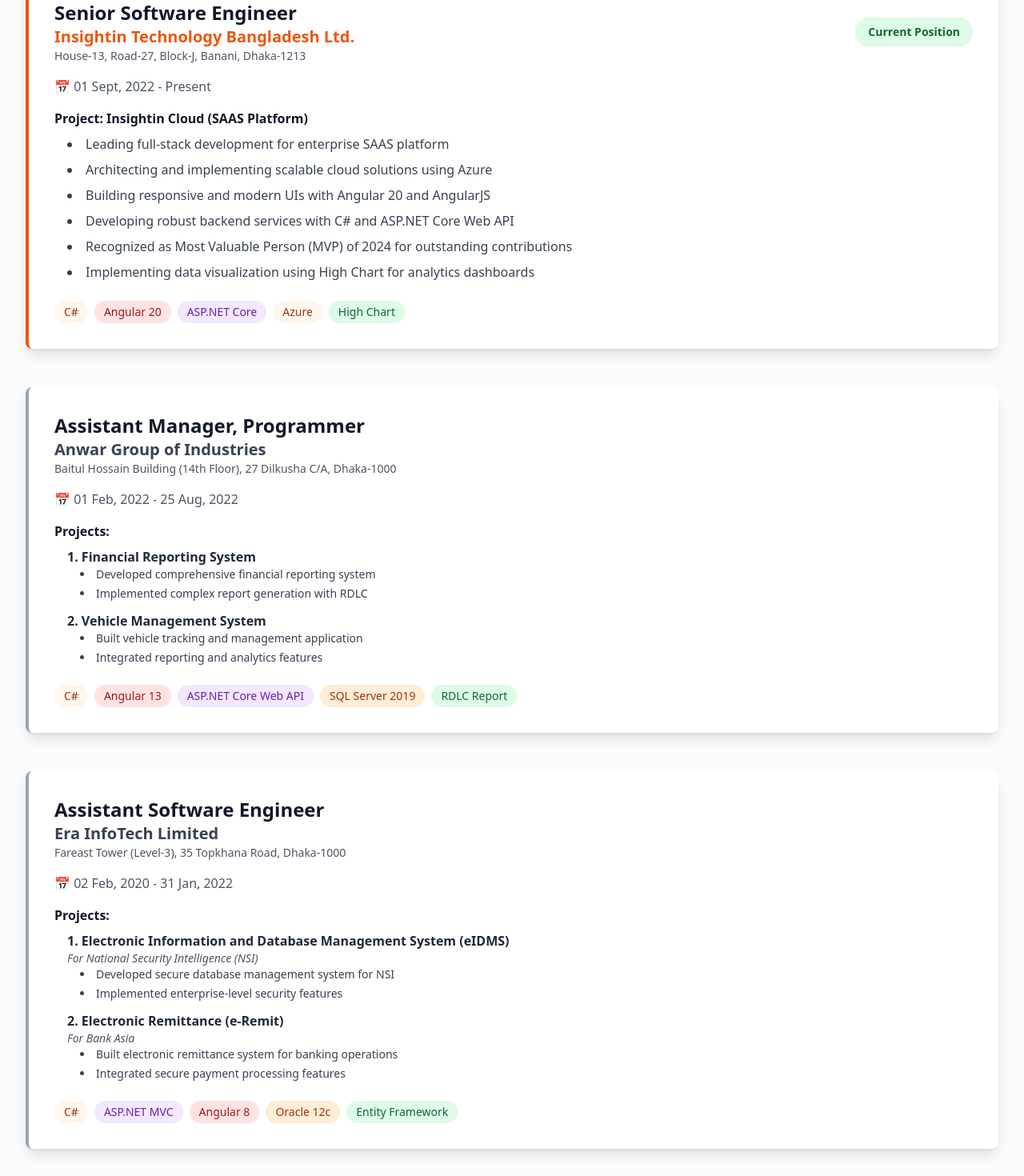
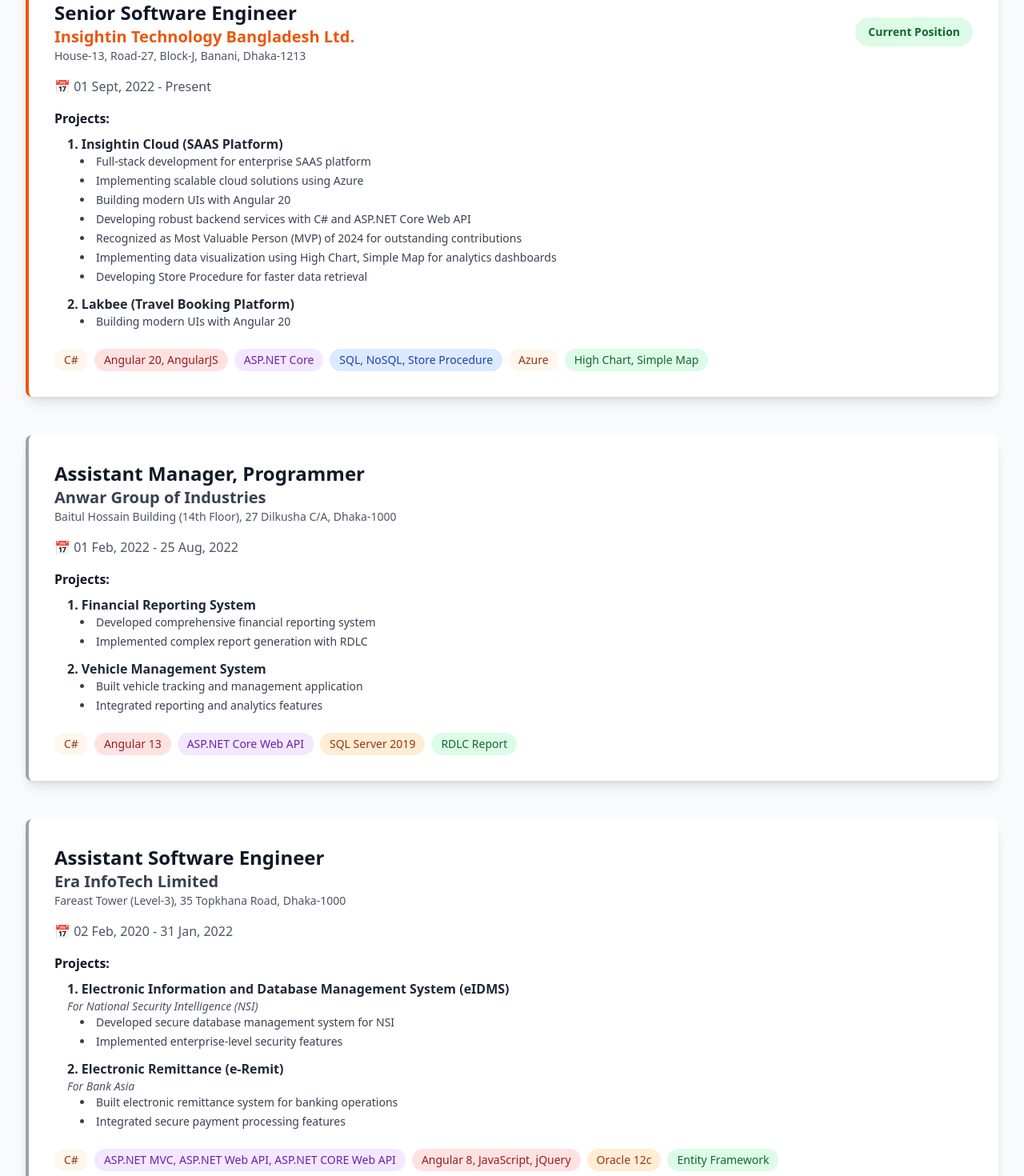
Before and after one commit to ibrahimsumon1994/Portfolio, an Angular app: page /experience in a window 1280 px wide. Shown: the part 300-1770 px from the top of the page at 80% size. Built offline with nearby package versions, Linux system fonts and the light colour scheme.

Commit message:
feat: update project descriptions, enhance skills section, and improve navbar styling

```diff
--- a/src/app/components/awards/awards.html
+++ b/src/app/components/awards/awards.html
@@ -33,9 +33,8 @@
             <div class="bg-white rounded-lg p-6 border-l-4 border-green-600 shadow-md">
               <p class="text-gray-700 italic leading-relaxed">
                 "Congratulations from all of us! Your exceptional work ethic, innovative solutions, and commitment
-                to excellence have made a significant impact on our team and projects. Ibrahim has consistently
-                demonstrated leadership qualities, technical prowess, and a collaborative spirit that inspires
-                everyone around him. This award is a testament to your hard work and dedication throughout the year."
+                to excellence have made a significant impact on our team and projects. This award is a testament to your hard work
+                and dedication throughout the year."
               </p>
               <p class="text-gray-600 mt-4 font-semibold">
                 - Insightin Technology Leadership Team
--- a/src/app/components/experience/experience.html
+++ b/src/app/components/experience/experience.html
@@ -24,22 +24,35 @@
           <span class="font-semibold">📅</span> 01 Sept, 2022 - Present
         </p>
         <div class="mb-4">
-          <h4 class="font-bold text-gray-900 mb-2">Project: Insightin Cloud (SAAS Platform)</h4>
-          <ul class="list-disc list-inside space-y-2 text-gray-700 ml-4">
-            <li>Leading full-stack development for enterprise SAAS platform</li>
-            <li>Architecting and implementing scalable cloud solutions using Azure</li>
-            <li>Building responsive and modern UIs with Angular 20 and AngularJS</li>
-            <li>Developing robust backend services with C# and ASP.NET Core Web API</li>
-            <li>Recognized as Most Valuable Person (MVP) of 2024 for outstanding contributions</li>
-            <li>Implementing data visualization using High Chart for analytics dashboards</li>
-          </ul>
+          <h4 class="font-bold text-gray-900 mb-2">Projects:</h4>
+          <div class="space-y-3 ml-4">
+            <div>
+              <p class="font-semibold text-gray-800">1. Insightin Cloud (SAAS Platform)</p>
+              <ul class="list-disc list-inside space-y-1 text-gray-700 ml-4 text-sm">
+                <li>Full-stack development for enterprise SAAS platform</li>
+                <li>Implementing scalable cloud solutions using Azure</li>
+                <li>Building modern UIs with Angular 20</li>
+                <li>Developing robust backend services with C# and ASP.NET Core Web API</li>
+                <li>Recognized as Most Valuable Person (MVP) of 2024 for outstanding contributions</li>
+                <li>Implementing data visualization using High Chart, Simple Map for analytics dashboards</li>
+                <li>Developing Store Procedure for faster data retrieval</li>
+              </ul>
+            </div>
+            <div>
+              <p class="font-semibold text-gray-800">2. Lakbee (Travel Booking Platform)</p>
+              <ul class="list-disc list-inside space-y-1 text-gray-700 ml-4 text-sm">
+                <li>Building modern UIs with Angular 20</li>
+              </ul>
+            </div>
+          </div>
         </div>
         <div class="mt-6 flex flex-wrap gap-2">
           <span class="bg-brand-50 text-brand-800 px-3 py-1 rounded-full text-sm">C#</span>
-          <span class="bg-red-100 text-red-800 px-3 py-1 rounded-full text-sm">Angular 20</span>
+          <span class="bg-red-100 text-red-800 px-3 py-1 rounded-full text-sm">Angular 20, AngularJS</span>
           <span class="bg-purple-100 text-purple-800 px-3 py-1 rounded-full text-sm">ASP.NET Core</span>
+          <span class="bg-blue-100 text-blue-800 px-3 py-1 rounded-full text-sm">SQL, NoSQL, Store Procedure</span>
           <span class="bg-brand-50 text-brand-800 px-3 py-1 rounded-full text-sm">Azure</span>
-          <span class="bg-green-100 text-green-800 px-3 py-1 rounded-full text-sm">High Chart</span>
+          <span class="bg-green-100 text-green-800 px-3 py-1 rounded-full text-sm">High Chart, Simple Map</span>
         </div>
       </div>
 
@@ -118,8 +131,8 @@
         </div>
         <div class="mt-6 flex flex-wrap gap-2">
           <span class="bg-brand-50 text-brand-800 px-3 py-1 rounded-full text-sm">C#</span>
-          <span class="bg-purple-100 text-purple-800 px-3 py-1 rounded-full text-sm">ASP.NET MVC</span>
-          <span class="bg-red-100 text-red-800 px-3 py-1 rounded-full text-sm">Angular 8</span>
+          <span class="bg-purple-100 text-purple-800 px-3 py-1 rounded-full text-sm">ASP.NET MVC, ASP.NET Web API, ASP.NET CORE Web API</span>
+          <span class="bg-red-100 text-red-800 px-3 py-1 rounded-full text-sm">Angular 8, JavaScript, jQuery</span>
           <span class="bg-orange-100 text-orange-800 px-3 py-1 rounded-full text-sm">Oracle 12c</span>
           <span class="bg-green-100 text-green-800 px-3 py-1 rounded-full text-sm">Entity Framework</span>
         </div>
@@ -168,7 +181,7 @@
         </div>
         <div class="text-center">
           <div class="text-4xl mb-2">👥</div>
-          <h3 class="text-2xl font-bold text-brand-600 mb-2">5+</h3>
+          <h3 class="text-2xl font-bold text-brand-600 mb-2">6+</h3>
           <p class="text-gray-700">Years of Professional Experience</p>
         </div>
       </div>
--- a/src/app/components/home/home.html
+++ b/src/app/components/home/home.html
@@ -1,5 +1,5 @@
 <!-- Hero Section -->
-<section class="bg-gradient-to-br from-brand-600 via-brand-700 to-red-800 text-white py-20">
+<section class="bg-gradient-to-r from-orange-500 to-orange-600 text-white bg-cover bg-center py-20">
   <div class="max-w-7xl mx-auto px-4 sm:px-6 lg:px-8">
     <div class="text-center">
       <h1 class="text-5xl md:text-6xl font-bold mb-4 animate-fade-in">
--- a/src/app/components/navbar/navbar.html
+++ b/src/app/components/navbar/navbar.html
@@ -2,7 +2,7 @@
   <div class="max-w-7xl mx-auto px-4 sm:px-6 lg:px-8">
     <div class="flex items-center justify-between h-16">
       <div class="flex-shrink-0">
-  <a routerLink="/" class="text-2xl font-bold text-brand-600 hover:text-brand-500 transition-colors">
+  <a routerLink="/" class="text-2xl font-bold text-brand-500 hover:text-brand-400 transition-colors">
           Ibrahim Sumon
         </a>
       </div>
--- a/src/app/components/projects/projects.html
+++ b/src/app/components/projects/projects.html
@@ -9,7 +9,7 @@
       <!-- Project 1 -->
       <div class="bg-white rounded-lg shadow-lg overflow-hidden hover:shadow-2xl transition-shadow">
         <div class="bg-gradient-to-r from-brand-600 to-brand-700 h-48 flex items-center justify-center text-white text-6xl">
-          ☁️
+          🏥
         </div>
         <div class="p-6">
           <h3 class="text-2xl font-bold text-gray-900 mb-2">Insightin Cloud (SAAS Platform)</h3>
@@ -18,14 +18,35 @@
           </p>
           <div class="flex flex-wrap gap-2 mb-4">
             <span class="bg-brand-50 text-brand-800 px-3 py-1 rounded-full text-sm">C#</span>
-            <span class="bg-red-100 text-red-800 px-3 py-1 rounded-full text-sm">Angular 20</span>
-            <span class="bg-purple-100 text-purple-800 px-3 py-1 rounded-full text-sm">ASP.NET Core</span>
+            <span class="bg-red-100 text-red-800 px-3 py-1 rounded-full text-sm">Angular 20, AngularJS</span>
+            <span class="bg-purple-100 text-purple-800 px-3 py-1 rounded-full text-sm">ASP.NET Core, ASP.NET Core Web API</span>
+            <span class="bg-blue-50 text-blue-800 px-3 py-1 rounded-full text-sm">MSSQL, MongoDB</span>
             <span class="bg-brand-50 text-brand-800 px-3 py-1 rounded-full text-sm">Azure</span>
           </div>
         </div>
       </div>
 
       <!-- Project 2 -->
+      <div class="bg-white rounded-lg shadow-lg overflow-hidden hover:shadow-2xl transition-shadow">
+        <div class="bg-gradient-to-r from-sky-500 to-blue-600 h-48 flex items-center justify-center text-white text-6xl">
+          ✈️
+        </div>
+        <div class="p-6">
+          <h3 class="text-2xl font-bold text-gray-900 mb-2">Lakbee (Travel Booking Platform)</h3>
+          <p class="text-gray-600 mb-4">
+            Travel booking SAAS platform with real-time availability and booking management.
+          </p>
+          <div class="flex flex-wrap gap-2 mb-4">
+            <span class="bg-brand-50 text-brand-800 px-3 py-1 rounded-full text-sm">C#</span>
+            <span class="bg-red-100 text-red-800 px-3 py-1 rounded-full text-sm">Angular 20</span>
+            <span class="bg-purple-100 text-purple-800 px-3 py-1 rounded-full text-sm">ASP.NET Core Web API</span>
+            <span class="bg-blue-100 text-blue-800 px-3 py-1 rounded-full text-sm">MongoDB</span>
+            <span class="bg-brand-50 text-brand-800 px-3 py-1 rounded-full text-sm">Azure</span>
+          </div>
+        </div>
+      </div>
+
+      <!-- Project 3 -->
       <div class="bg-white rounded-lg shadow-lg overflow-hidden hover:shadow-2xl transition-shadow">
         <div class="bg-gradient-to-r from-green-500 to-green-700 h-48 flex items-center justify-center text-white text-6xl">
           💰
@@ -44,7 +65,7 @@
         </div>
       </div>
 
-      <!-- Project 3 -->
+      <!-- Project 4 -->
       <div class="bg-white rounded-lg shadow-lg overflow-hidden hover:shadow-2xl transition-shadow">
         <div class="bg-gradient-to-r from-purple-500 to-purple-700 h-48 flex items-center justify-center text-white text-6xl">
           🚗
@@ -57,13 +78,13 @@
           <div class="flex flex-wrap gap-2 mb-4">
             <span class="bg-brand-50 text-brand-800 px-3 py-1 rounded-full text-sm">C#</span>
             <span class="bg-red-100 text-red-800 px-3 py-1 rounded-full text-sm">Angular 13</span>
-            <span class="bg-purple-100 text-purple-800 px-3 py-1 rounded-full text-sm">ASP.NET Core</span>
+            <span class="bg-purple-100 text-purple-800 px-3 py-1 rounded-full text-sm">ASP.NET Core Web API</span>
             <span class="bg-orange-100 text-orange-800 px-3 py-1 rounded-full text-sm">SQL Server</span>
           </div>
         </div>
       </div>
 
-      <!-- Project 4 -->
+      <!-- Project 5 -->
       <div class="bg-white rounded-lg shadow-lg overflow-hidden hover:shadow-2xl transition-shadow">
         <div class="bg-gradient-to-r from-red-500 to-red-700 h-48 flex items-center justify-center text-white text-6xl">
           🔒
@@ -75,14 +96,15 @@
           </p>
           <div class="flex flex-wrap gap-2 mb-4">
             <span class="bg-brand-50 text-brand-800 px-3 py-1 rounded-full text-sm">C#</span>
-            <span class="bg-purple-100 text-purple-800 px-3 py-1 rounded-full text-sm">ASP.NET MVC</span>
+            <span class="bg-purple-100 text-purple-800 px-3 py-1 rounded-full text-sm">ASP.NET MVC, ASP.NET Web API</span>
+            <span class="bg-blue-100 text-blue-800 px-3 py-1 rounded-full text-sm">JavaScript, jQuery</span>
             <span class="bg-orange-100 text-orange-800 px-3 py-1 rounded-full text-sm">Oracle 12c</span>
             <span class="bg-green-100 text-green-800 px-3 py-1 rounded-full text-sm">Entity Framework</span>
           </div>
         </div>
       </div>
 
-      <!-- Project 5 -->
+      <!-- Project 6 -->
       <div class="bg-white rounded-lg shadow-lg overflow-hidden hover:shadow-2xl transition-shadow">
         <div class="bg-gradient-to-r from-cyan-500 to-cyan-700 h-48 flex items-center justify-center text-white text-6xl">
           🏦
@@ -101,7 +123,7 @@
         </div>
       </div>
 
-      <!-- Project 6 -->
+      <!-- Project 7 -->
       <div class="bg-white rounded-lg shadow-lg overflow-hidden hover:shadow-2xl transition-shadow">
         <div class="bg-gradient-to-r from-indigo-500 to-indigo-700 h-48 flex items-center justify-center text-white text-6xl">
           📦
--- a/src/app/components/skills/skills.html
+++ b/src/app/components/skills/skills.html
@@ -16,7 +16,7 @@
           <div class="w-full bg-gray-200 rounded-full h-3 mb-2">
             <div class="bg-red-600 h-3 rounded-full" style="width: 95%"></div>
           </div>
-          <p class="text-sm text-gray-600">Angular 8, 13, 20, AngularJS</p>
+          <p class="text-sm text-gray-600">Angular 20, AngularJS</p>
         </div>
         <div class="bg-white rounded-lg shadow-md p-6 hover:shadow-xl transition-shadow">
           <h3 class="font-bold text-xl mb-2 text-brand-600">JavaScript/jQuery</h3>
@@ -26,11 +26,11 @@
           <p class="text-sm text-gray-600">Modern JS patterns, jQuery</p>
         </div>
         <div class="bg-white rounded-lg shadow-md p-6 hover:shadow-xl transition-shadow">
-          <h3 class="font-bold text-xl mb-2 text-orange-600">HTML, CSS, Bootstrap</h3>
+          <h3 class="font-bold text-xl mb-2 text-blue-600">HTML, CSS, Bootstrap</h3>
           <div class="w-full bg-gray-200 rounded-full h-3 mb-2">
-            <div class="bg-orange-600 h-3 rounded-full" style="width: 95%"></div>
+            <div class="bg-blue-600 h-3 rounded-full" style="width: 95%"></div>
           </div>
-          <p class="text-sm text-gray-600">Semantic HTML, CSS3, Bootstrap, Material</p>
+          <p class="text-sm text-gray-600">Semantic HTML, CSS3, Bootstrap, Material, Tailwind CSS</p>
         </div>
         <div class="bg-white rounded-lg shadow-md p-6 hover:shadow-xl transition-shadow">
           <h3 class="font-bold text-xl mb-2 text-green-600">High Chart</h3>
@@ -38,6 +38,13 @@
             <div class="bg-green-600 h-3 rounded-full" style="width: 85%"></div>
           </div>
           <p class="text-sm text-gray-600">Data visualization, Interactive charts</p>
+        </div>
+        <div class="bg-white rounded-lg shadow-md p-6 hover:shadow-xl transition-shadow">
+          <h3 class="font-bold text-xl mb-2 text-purple-600">Simple Map</h3>
+          <div class="w-full bg-gray-200 rounded-full h-3 mb-2">
+            <div class="bg-purple-600 h-3 rounded-full" style="width: 85%"></div>
+          </div>
+          <p class="text-sm text-gray-600">US Map, Interactive map with different states, county and zip code</p>
         </div>
       </div>
     </div>
@@ -63,7 +70,7 @@
           <p class="text-sm text-gray-600">EF Core, LINQ, Lambda Expression</p>
         </div>
         <div class="bg-white rounded-lg shadow-md p-6 hover:shadow-xl transition-shadow">
-          <h3 class="font-bold text-xl mb-2 text-brand-600">RDLC Report</h3>
+          <h3 class="font-bold text-xl mb-2 text-brand-600">Report</h3>
           <div class="w-full bg-gray-200 rounded-full h-3 mb-2">
             <div class="bg-brand-600 h-3 rounded-full" style="width: 85%"></div>
           </div>
@@ -83,21 +90,21 @@
           <div class="w-full bg-gray-200 rounded-full h-3 mb-2">
             <div class="bg-orange-800 h-3 rounded-full" style="width: 95%"></div>
           </div>
-          <p class="text-sm text-gray-600">SQL Server 2008-2019, Oracle 12c, Store Procedure</p>
+          <p class="text-sm text-gray-600">MSSQL Server, Oracle 12c, Store Procedure</p>
         </div>
         <div class="bg-white rounded-lg shadow-md p-6 hover:shadow-xl transition-shadow">
           <h3 class="font-bold text-xl mb-2 text-green-700">NoSQL</h3>
           <div class="w-full bg-gray-200 rounded-full h-3 mb-2">
             <div class="bg-green-700 h-3 rounded-full" style="width: 85%"></div>
           </div>
-          <p class="text-sm text-gray-600">NoSQL databases for modern apps</p>
+          <p class="text-sm text-gray-600">MongoDB</p>
         </div>
         <div class="bg-white rounded-lg shadow-md p-6 hover:shadow-xl transition-shadow">
           <h3 class="font-bold text-xl mb-2 text-brand-600">Azure Cloud</h3>
           <div class="w-full bg-gray-200 rounded-full h-3 mb-2">
             <div class="bg-brand-600 h-3 rounded-full" style="width: 90%"></div>
           </div>
-          <p class="text-sm text-gray-600">App Service, Web Jobs, Azure Functions, CI/CD</p>
+          <p class="text-sm text-gray-600">App Services, Web Jobs, Azure Functions, CI/CD</p>
         </div>
       </div>
     </div>
@@ -109,6 +116,16 @@
       </h2>
       <div class="grid md:grid-cols-4 gap-6">
         <div class="bg-white rounded-lg shadow-md p-6 text-center hover:shadow-xl transition-shadow">
+          <div class="text-3xl mb-2">🧰</div>
+          <h3 class="font-bold text-lg text-gray-900">Development tools</h3>
+          <p class="text-sm text-gray-600 mt-2">VS Code, Visual Studio 2022, Cursor</p>
+        </div>
+        <div class="bg-white rounded-lg shadow-md p-6 text-center hover:shadow-xl transition-shadow">
+          <div class="text-3xl mb-2">🗄️</div>
+          <h3 class="font-bold text-lg text-gray-900">Database Tools</h3>
+          <p class="text-sm text-gray-600 mt-2">Toad for Oracle 12.8, SQL Server Management Studio 21, Studio 3T</p>
+        </div>
+        <div class="bg-white rounded-lg shadow-md p-6 text-center hover:shadow-xl transition-shadow">
           <div class="text-3xl mb-2">🔄</div>
           <h3 class="font-bold text-lg text-gray-900">Version Control</h3>
           <p class="text-sm text-gray-600 mt-2">Git, GitHub, TFS, Bitbucket, Azure Repository</p>
@@ -116,7 +133,12 @@
         <div class="bg-white rounded-lg shadow-md p-6 text-center hover:shadow-xl transition-shadow">
           <div class="text-3xl mb-2">🚀</div>
           <h3 class="font-bold text-lg text-gray-900">CI/CD</h3>
-          <p class="text-sm text-gray-600 mt-2">Azure DevOps CI/CD Pipelines</p>
+          <p class="text-sm text-gray-600 mt-2">Azure DevOps CI/CD Pipelines, Jenkins</p>
+        </div>
+        <div class="bg-white rounded-lg shadow-md p-6 text-center hover:shadow-xl transition-shadow">
+          <div class="text-3xl mb-2">📋</div>
+          <h3 class="font-bold text-lg text-gray-900">Project Management</h3>
+          <p class="text-sm text-gray-600 mt-2">ClickUp, Trello, Jira, Azure Boards</p>
         </div>
         <div class="bg-white rounded-lg shadow-md p-6 text-center hover:shadow-xl transition-shadow">
           <div class="text-3xl mb-2">🧠</div>
@@ -128,16 +150,6 @@
           <h3 class="font-bold text-lg text-gray-900">GitHub Copilot</h3>
           <p class="text-sm text-gray-600 mt-2">AI pair programming</p>
         </div>
-        <div class="bg-white rounded-lg shadow-md p-6 text-center hover:shadow-xl transition-shadow">
-          <div class="text-3xl mb-2">🗄️</div>
-          <h3 class="font-bold text-lg text-gray-900">Database Tools</h3>
-          <p class="text-sm text-gray-600 mt-2">Toad for Oracle 12.8, SSMS</p>
-        </div>
-        <div class="bg-white rounded-lg shadow-md p-6 text-center hover:shadow-xl transition-shadow">
-          <div class="text-3xl mb-2">📊</div>
-          <h3 class="font-bold text-lg text-gray-900">Razor</h3>
-          <p class="text-sm text-gray-600 mt-2">ASP.NET Razor Syntax</p>
-        </div>
       </div>
     </div>
   </div>
```
Also changed, not shown: src/app/components/education/education.html (+5 -9 lines).
